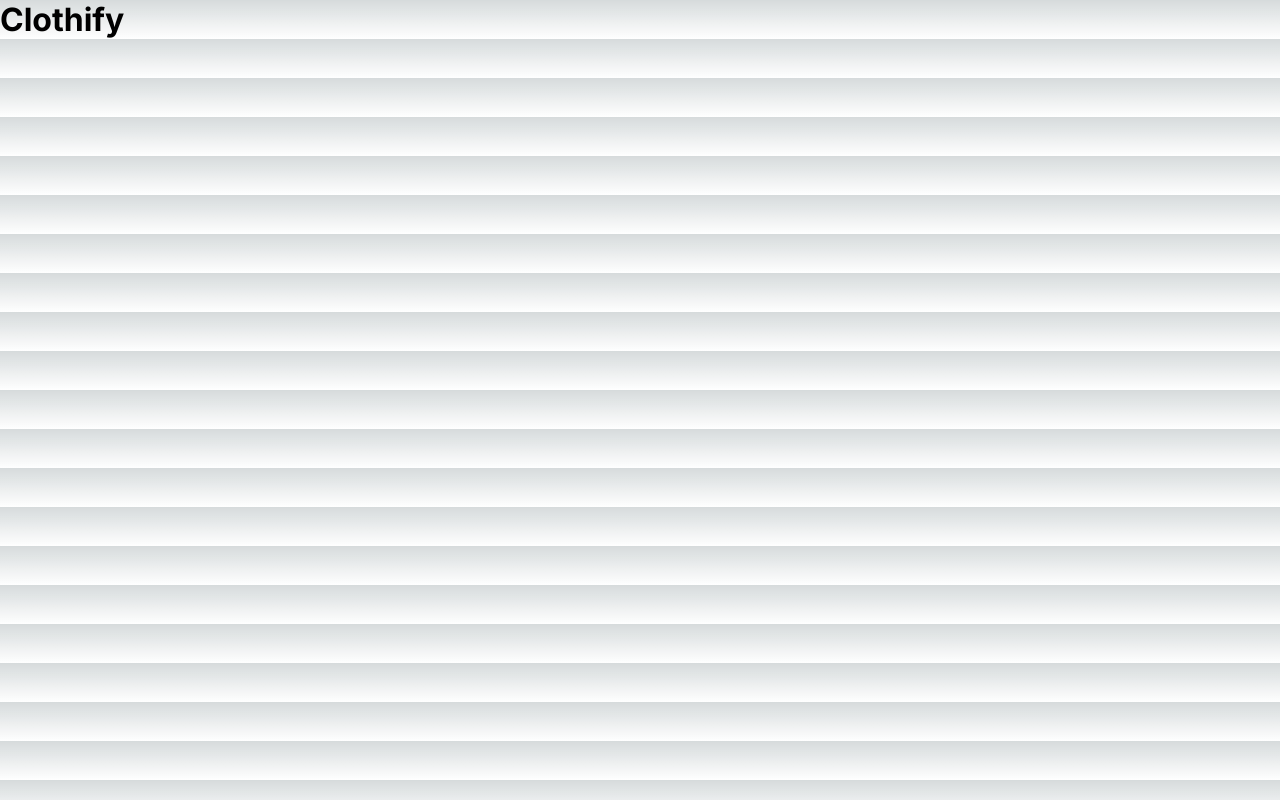
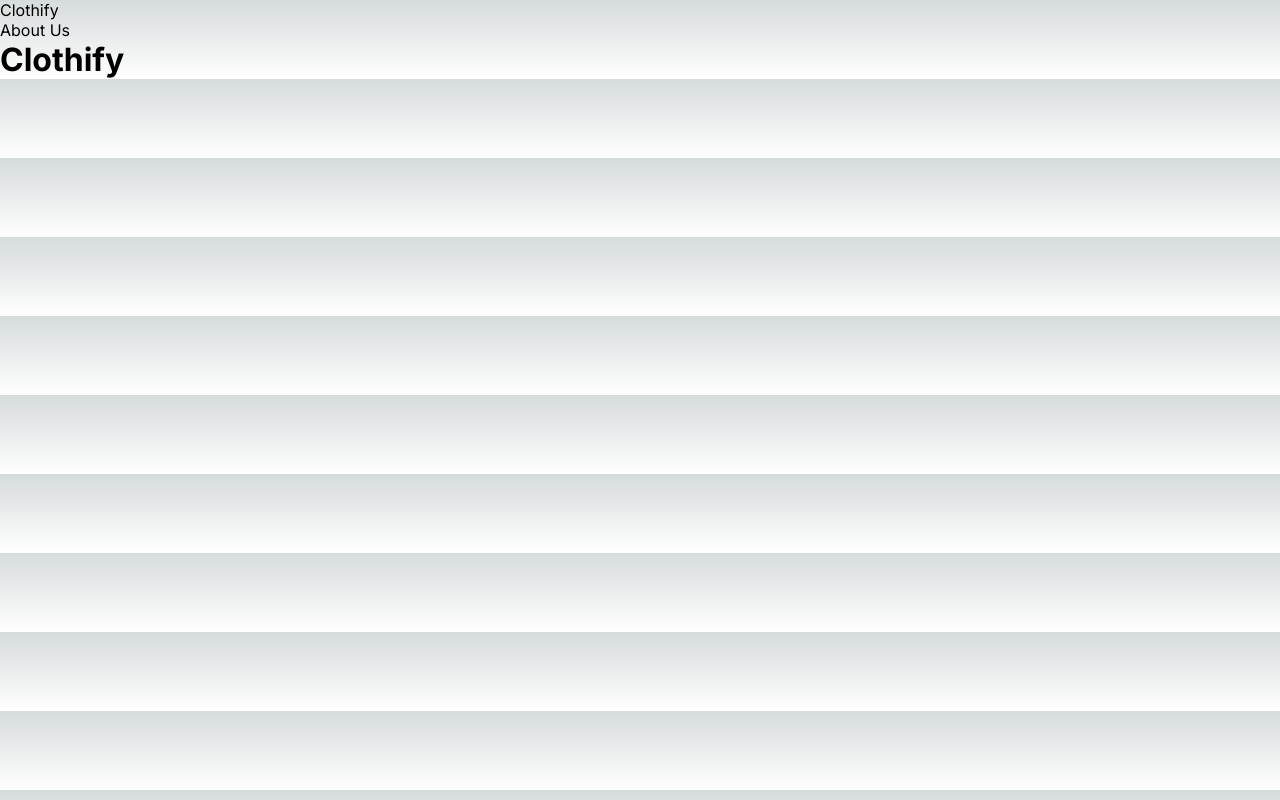
Before and after one commit to JayCodeGitHub/Clothify-Archive, a Next.js app: page / in a window 1280 px wide. Built offline with nearby package versions, Linux system fonts and the light colour scheme.

Commit message:
Added simple navigation

```diff
--- a/src/pages/index.tsx
+++ b/src/pages/index.tsx
@@ -1,6 +1,16 @@
+import Link from "next/link";
+
 export default function HomePage() {
   return (
     <main>
+      <ul>
+        <li>
+          <Link href="/">Clothify</Link>
+        </li>
+        <li>
+          <Link href="/about">About Us</Link>
+        </li>
+      </ul>
       <h1>Clothify</h1>
     </main>
   );
```
Also changed, not shown: src/pages/about.tsx (+10 -0 lines).
